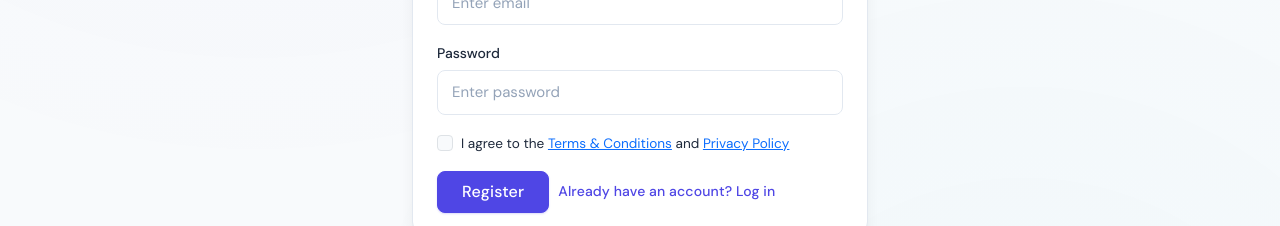
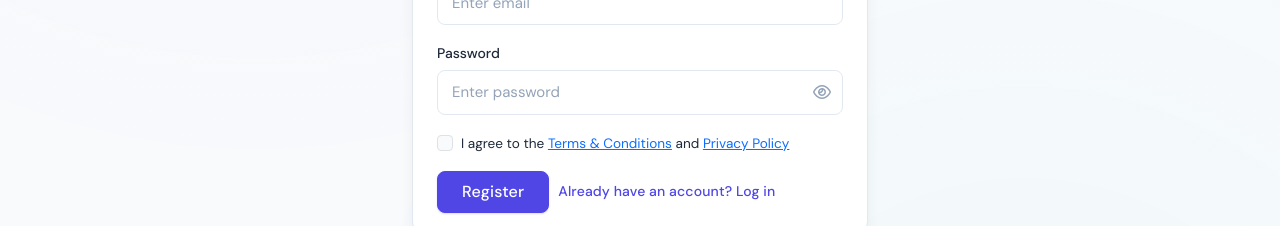
Before and after one commit to Valentin2333/Threadline-Forum, a React (Vite) app: page /register in a window 1280 px wide. Shown: the part 535-761 px from the top of the page. Built offline with nearby package versions, Linux system fonts and the light colour scheme.

Commit message:
Added password validation in register form, added reveal password button in register and login forms

```diff
--- a/src/components/auth/Login/Login.jsx
+++ b/src/components/auth/Login/Login.jsx
@@ -6,6 +6,7 @@ import { supabase } from "../../../api/supabaseClient";
 import AuthAlerts from "../shared/AuthAlerts";
 import AuthSubmitRow from "../shared/AuthSubmitRow";
 import useLoginPrefill from "./hooks/useLoginPrefill";
+import PasswordInput from "../shared/PasswordInput";
 
 const Login = ({ onSwitchToRegister }) => {
   const navigate = useNavigate();
@@ -35,6 +36,10 @@ const Login = ({ onSwitchToRegister }) => {
     setInfoMessage,
     prefilledEmail,
     setValue,
+  });
+
+  const { ref: passwordRef, ...passwordRest } = register("password", {
+    required: "Password is required",
   });
 
   const onSubmit = async (data) => {
@@ -89,16 +94,12 @@ const Login = ({ onSwitchToRegister }) => {
 
       <Form.Group className="mb-4">
         <Form.Label>Password</Form.Label>
-        <Form.Control
-          type="password"
+        <PasswordInput
+          ref={passwordRef}
           placeholder="Enter your password"
-          {...register("password", { required: "Password is required" })}
+          isInvalid={!!errors.password}
+          {...passwordRest}
         />
-        {errors.password && (
-          <p className="text-danger small mt-1 mb-0">
-            {errors.password.message}
-          </p>
-        )}
       </Form.Group>
 
       <AuthSubmitRow
--- a/src/components/auth/Register/Register.jsx
+++ b/src/components/auth/Register/Register.jsx
@@ -20,6 +20,7 @@ const Register = ({ onSwitchToLogin }) => {
     handleSubmit,
     setError,
     clearErrors,
+    watch,
     formState: { errors },
   } = form;
 
@@ -41,7 +42,7 @@ const Register = ({ onSwitchToLogin }) => {
       </div>
 
       <AuthAlerts infoMessage="" serverError={serverError} />
-      <RegisterFields register={register} errors={errors} rules={rules} />
+      <RegisterFields register={register} errors={errors} rules={rules} watch={watch} />
 
       <AuthSubmitRow
         loading={loading}
--- a/src/components/auth/Register/RegisterFields.jsx
+++ b/src/components/auth/Register/RegisterFields.jsx
@@ -3,6 +3,8 @@ import Form from "react-bootstrap/Form";
 import Modal from "react-bootstrap/Modal";
 import Button from "react-bootstrap/Button";
 import {TERMS_SECTIONS, PRIVACY_SECTIONS} from "../shared/constants"
+import PasswordInput from "../shared/PasswordInput";
+import PasswordRules from "../shared/PasswordRules";
 
 const PolicyModal = ({ show, onHide, title, icon, sections }) => (
   <Modal show={show} onHide={onHide} size="lg" scrollable centered>
@@ -32,9 +34,14 @@ const PolicyModal = ({ show, onHide, title, icon, sections }) => (
   </Modal>
 );
 
-const RegisterFields = ({ register, errors, rules }) => {
+const RegisterFields = ({ register, errors, rules, watch }) => {
   const [showTerms, setShowTerms] = useState(false);
   const [showPrivacy, setShowPrivacy] = useState(false);
+  const [passwordTouched, setPasswordTouched] = useState(false);
+
+  const passwordValue = watch("password");
+
+  const { ref: passwordRef, ...passwordRest } = register("password", rules.password);
 
   return (
     <>
@@ -94,16 +101,18 @@ const RegisterFields = ({ register, errors, rules }) => {
 
       <Form.Group className="mb-3">
         <Form.Label>Password</Form.Label>
-        <Form.Control
-          type="password"
+        <PasswordInput
+          ref={passwordRef}
           placeholder="Enter password"
           isInvalid={!!errors.password}
           autoComplete="new-password"
-          {...register("password", rules.password)}
+          onFocus={() => setPasswordTouched(true)}
+          {...passwordRest}
         />
-        <Form.Control.Feedback type="invalid">
-          {errors.password?.message}
-        </Form.Control.Feedback>
+        <PasswordRules
+          password={passwordValue}
+          show={passwordTouched || !!errors.password}
+        />
       </Form.Group>
 
       <Form.Group className="mb-3">
--- a/src/components/auth/Register/hooks/useRegisterForm.js
+++ b/src/components/auth/Register/hooks/useRegisterForm.js
@@ -1,7 +1,7 @@
 import { useForm } from "react-hook-form";
 import useEmailPattern from "../../shared/hooks/useEmailPattern";
 import { NAME_MAX, NAME_MIN } from "../../shared/constants";
-import { minTrimmedLength } from "../../shared/validators";
+import { minTrimmedLength, validatePassword } from "../../shared/validators";
 
 const useRegisterForm = () => {
   const emailPattern = useEmailPattern();
@@ -64,10 +64,7 @@ const useRegisterForm = () => {
     },
     password: {
       required: "Password is required",
-      minLength: {
-        value: 8,
-        message: "Password must be at least 8 characters",
-      },
+      validate: validatePassword,
     },
     acceptTerms: {
       required: "You must accept the Terms & Conditions and Privacy Policy",
--- /dev/null
+++ b/src/components/auth/shared/PasswordInput.jsx
@@ -0,0 +1,33 @@
+import { useState, forwardRef } from "react";
+import Form from "react-bootstrap/Form";
+
+const PasswordInput = forwardRef(
+  ({ isInvalid, ...rest }, ref) => {
+    const [visible, setVisible] = useState(false);
+
+    return (
+      <div className="fs-password-wrapper">
+        <Form.Control
+          ref={ref}
+          type={visible ? "text" : "password"}
+          isInvalid={isInvalid}
+          {...rest}
+        />
+
+        <button
+          type="button"
+          className="fs-password-toggle"
+          onClick={() => setVisible((v) => !v)}
+          tabIndex={-1}
+          aria-label={visible ? "Hide password" : "Show password"}
+        >
+          <i className={`fa-regular ${visible ? "fa-eye-slash" : "fa-eye"}`} />
+        </button>
+      </div>
+    );
+  },
+);
+
+PasswordInput.displayName = "PasswordInput";
+
+export default PasswordInput;
--- /dev/null
+++ b/src/components/auth/shared/PasswordRules.jsx
@@ -0,0 +1,21 @@
+import { PASSWORD_RULES } from "./constants";
+
+const PasswordRules = ({ password, show }) => {
+  if (!show) return null;
+
+  return (
+    <ul className="fs-password-rules mt-2 mb-0 ps-0">
+      {PASSWORD_RULES.map((rule) => {
+        const passed = password ? rule.test(password) : false;
+        return (
+          <li key={rule.id} className={`fs-password-rule ${passed ? "passed" : "failed"}`}>
+            <i className={`fa-solid ${passed ? "fa-check" : "fa-xmark"} fs-rule-icon`} />
+            <span>{rule.label}</span>
+          </li>
+        );
+      })}
+    </ul>
+  );
+};
+
+export default PasswordRules;
--- a/src/components/auth/shared/constants.js
+++ b/src/components/auth/shared/constants.js
@@ -1,5 +1,36 @@
 export const NAME_MIN = 4;
 export const NAME_MAX = 32;
+
+export const PASSWORD_MIN = 8;
+export const PASSWORD_MAX = 128;
+
+export const PASSWORD_RULES = [
+  {
+    id: "minLength",
+    label: `At least ${8} characters`,
+    test: (v) => v.length >= 8,
+  },
+  {
+    id: "uppercase",
+    label: "At least one uppercase letter (A-Z)",
+    test: (v) => /[A-Z]/.test(v),
+  },
+  {
+    id: "lowercase",
+    label: "At least one lowercase letter (a-z)",
+    test: (v) => /[a-z]/.test(v),
+  },
+  {
+    id: "digit",
+    label: "At least one number (0-9)",
+    test: (v) => /\d/.test(v),
+  },
+  {
+    id: "special",
+    label: "At least one special character (!@#$%…)",
+    test: (v) => /[^A-Za-z0-9]/.test(v),
+  },
+];
 
 export const TERMS_SECTIONS = [
   {
--- a/src/components/auth/shared/validators.js
+++ b/src/components/auth/shared/validators.js
@@ -1,4 +1,12 @@
+import { PASSWORD_RULES } from "./constants";
+
 export const minTrimmedLength = (min, label) => {
   return (v) =>
     v.trim().length >= min || `${label} must be at least ${min} characters`;
 };
+
+export const validatePassword = (value) => {
+  const failing = PASSWORD_RULES.filter((r) => !r.test(value));
+  if (failing.length === 0) return true;
+  return "Password does not meet all requirements";
+};
--- a/src/index.css
+++ b/src/index.css
@@ -1067,6 +1067,76 @@ hr {
   animation: fadeInUp 0.35s ease-out;
 }
 
+/* ── Password Input Toggle ── */
+
+.fs-password-wrapper {
+  position: relative;
+  display: flex;
+  align-items: center;
+}
+
+.fs-password-wrapper .form-control {
+  padding-right: 2.75rem !important;
+}
+
+.fs-password-wrapper .form-control.is-invalid,
+.fs-password-wrapper .form-control.is-valid {
+  background-image: none !important;
+}
+
+.fs-password-toggle {
+  position: absolute;
+  right: 1px;
+  top: 1px;
+  bottom: 1px;
+  width: 2.5rem;
+  background: transparent;
+  border: none;
+  padding: 0;
+  cursor: pointer;
+  color: var(--fs-text-muted, #6c757d);
+  font-size: 1rem;
+  display: flex;
+  align-items: center;
+  justify-content: center;
+  z-index: 4;
+  border-radius: 0 var(--bs-border-radius, 0.375rem) var(--bs-border-radius, 0.375rem) 0;
+}
+
+.fs-password-toggle:hover {
+  color: var(--fs-primary);
+}
+
+/* ── Password Rules Checklist ── */
+
+.fs-password-rules {
+  list-style: none;
+  font-size: 0.875rem;
+  margin-top: 0.35rem;
+  padding: 0;
+}
+
+.fs-password-rule {
+  display: flex;
+  align-items: center;
+  gap: 0.375rem;
+  padding: 0.1rem 0;
+  transition: color 0.2s ease;
+}
+
+.fs-password-rule .fs-rule-icon {
+  font-size: 0.65rem;
+  flex-shrink: 0;
+}
+
+.fs-password-rule.passed {
+  color: var(--bs-success, #198754);
+}
+
+.fs-password-rule.failed {
+  color: var(--bs-danger, #dc3545);
+}
+
 /* ═══════════════════════════════════════════════════════
    ANIMATIONS
    ═══════════════════════════════════════════════════════ */
```
